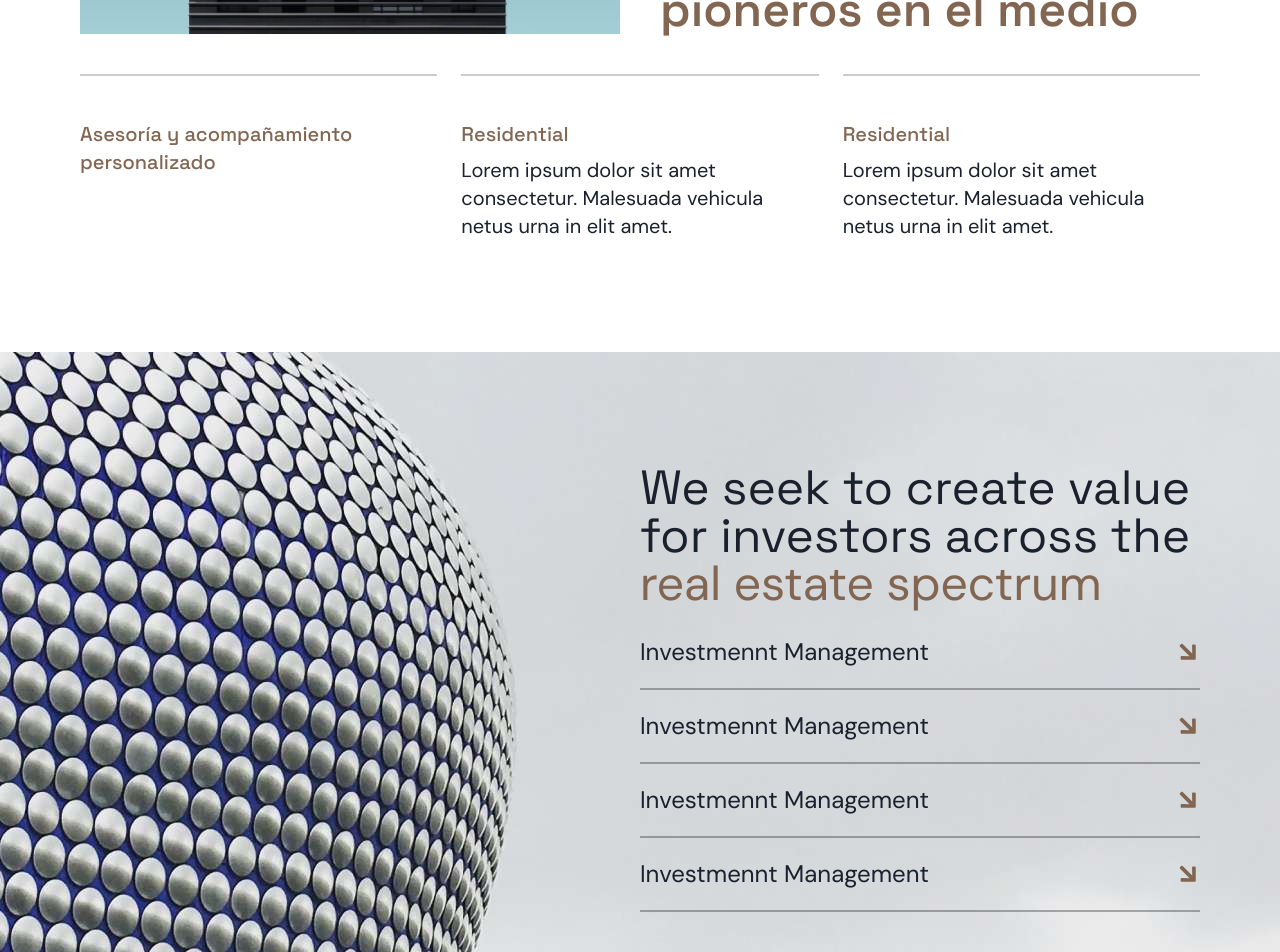
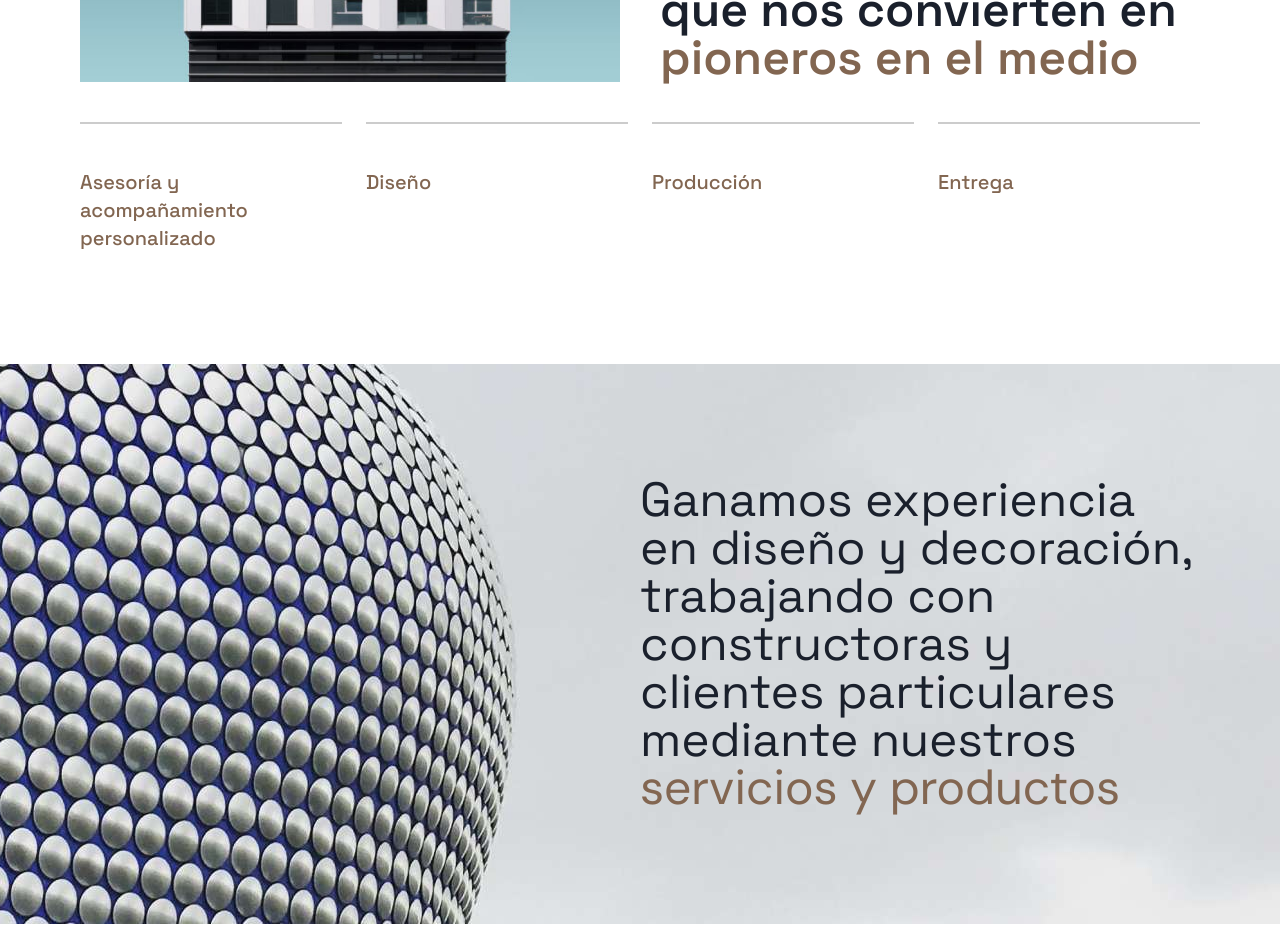
Before and after one commit to sebastianocamporoa/artifice-Project-main, a React (Vite) app: page /about in a window 1280 px wide. Shown: the part 1640-2592 px from the top of the page. Built offline with nearby package versions, Linux system fonts and the light colour scheme.

Commit message:
se termina de desarrollar la pantalla sobre nosotros

```diff
--- a/components/about-page-componenets/about.jsx
+++ b/components/about-page-componenets/about.jsx
@@ -24,7 +24,7 @@ const AboutPage = () => {
           className="flex gap-10 justify-between items-end max-md:items-center px-10 mx-auto max-md:px-5 max-md:flex-col"
         >
           <div className="text-white flex flex-col gap-8 max-md:items-center max-md:text-center">
-            <h1 className="text-5xl font-bold">Quienes somos</h1>
+            <h1 className="text-8xl font-bold">Quienes somos</h1>
             <p className="text-xl max-w-md">
               Innovación y Diseño en Cada Espacio
             </p>
@@ -154,7 +154,7 @@ const AboutPage = () => {
               </h1>
             </div>
           </motion.div>
-          <div className="we-focus-cards grid grid-cols-3 max-md:grid-cols-1 grid-rows-1 max-md:grid-rows-3 gap-6 mt-10">
+          <div className="we-focus-cards grid grid-cols-4 max-md:grid-cols-1 gap-6 mt-10">
             <motion.div
               initial="initial"
               whileInView="animate"
@@ -163,7 +163,7 @@ const AboutPage = () => {
               className="border-t-2 text-xl border-black/20 pt-4"
             >
               <h2 className="title-font mt-7  font-medium text-red-500">
-              Asesoría y acompañamiento personalizado
+                Asesoría y acompañamiento personalizado
               </h2>
             </motion.div>
             <motion.div
@@ -174,12 +174,8 @@ const AboutPage = () => {
               className="border-t-2 text-xl border-black/20 pt-4"
             >
               <h2 className="title-font mt-7  font-medium text-red-500">
-                Residential
+                Diseño
               </h2>
-              <p className="mt-2">
-                Lorem ipsum dolor sit amet consectetur. Malesuada vehicula netus
-                urna in elit amet.
-              </p>
             </motion.div>
             <motion.div
               initial="initial"
@@ -189,12 +185,19 @@ const AboutPage = () => {
               className="border-t-2 text-xl border-black/20 pt-4"
             >
               <h2 className="title-font mt-7  font-medium text-red-500">
-                Residential
+                Producción
               </h2>
-              <p className="mt-2">
-                Lorem ipsum dolor sit amet consectetur. Malesuada vehicula netus
-                urna in elit amet.
-              </p>
+            </motion.div>
+            <motion.div
+              initial="initial"
+              whileInView="animate"
+              variants={animationVariants.zoomIn}
+              viewport={{ once: true, amount: 0.2 }}
+              className="border-t-2 text-xl border-black/20 pt-4"
+            >
+              <h2 className="title-font mt-7  font-medium text-red-500">
+                Entrega
+              </h2>
             </motion.div>
           </div>
         </div>
@@ -216,55 +219,10 @@ const AboutPage = () => {
             className="w-1/2 max-lg:w-2/3 max-md:w-full"
           >
             <h1 className="text-5xl ">
-              We seek to create value for investors across the
-              <span className="text-red-500"> real estate spectrum</span>
+              Ganamos experiencia en diseño y decoración, trabajando con
+              constructoras y clientes particulares mediante nuestros
+              <span className="text-red-500"> servicios y productos</span>
             </h1>
-            <div className="flex flex-col gap-5 mt-7">
-              <div className="flex justify-between items-center border-b-2 border-black/30 pb-5 text-2xl">
-                <h2>Investmennt Management</h2>
-                <Link
-                  // to={"/blogs"}
-                  to={"/"}
-                  onClick={scrollToTop}
-                  className="text-red-500"
-                >
-                  <FaArrowRight className="rotate-45" />
-                </Link>
-              </div>
-              <div className="flex justify-between items-center border-b-2 border-black/30 pb-5 text-2xl">
-                <h2>Investmennt Management</h2>
-                <Link
-                  // to={"/blogs"}
-                  to={"/"}
-                  onClick={scrollToTop}
-                  className="text-red-500"
-                >
-                  <FaArrowRight className="rotate-45" />
-                </Link>
-              </div>
-              <div className="flex justify-between items-center border-b-2 border-black/30 pb-5 text-2xl">
-                <h2>Investmennt Management</h2>
-                <Link
-                  // to={"/blogs"}
-                  to={"/"}
-                  onClick={scrollToTop}
-                  className="text-red-500"
-                >
-                  <FaArrowRight className="rotate-45" />
-                </Link>
-              </div>
-              <div className="flex justify-between items-center border-b-2 border-black/30 pb-5 text-2xl">
-                <h2>Investmennt Management</h2>
-                <Link
-                  // to={"/blogs"}
-                  to={"/"}
-                  onClick={scrollToTop}
-                  className="text-red-500"
-                >
-                  <FaArrowRight className="rotate-45" />
-                </Link>
-              </div>
-            </div>
           </motion.div>
         </div>
       </div>
@@ -286,68 +244,26 @@ const AboutPage = () => {
               variants={animationVariants.fadeLeft}
               className="text-5xl max-md:text-4xl font-semibold"
             >
-              We use Real Estate to show our appreciation of the world.
+              Daniela Silva, nuestra fundadora
             </motion.h1>
             <motion.p
               variants={animationVariants.fadeLeft}
               className="text-2xl"
             >
-              We provide equity and debt capital globally to back projects that
-              make an impact.
+              profesional en diseño de inte riores egresada de la universidad
+              LaSalleCo llege y futura arquitecta, fundadora de Idealo Espacios
+              en 2020. Su vida siempre ha girado en torno al diseño interior y
+              la contrucción, con gustos por el color, las formas y con alto
+              potencial para crear. Constantemente trabaja por la innovación en
+              los diseños, además de la actualización de tendencias y estilos de
+              decoración.
             </motion.p>
-            <motion.div
-              variants={animationVariants.fadeLeft}
-              className="grid grid-cols-2 grid-rows-2 gap-10"
-            >
-              <div className="flex flex-col max-lg:justify-center max-lg:items-center">
-                <h2 className="title-font text-red-500 text-5xl max-md:text-4xl font-semibold">
-                  8
-                </h2>
-                <p className="text-xl">
-                  Years of seccessful experience in real estate
-                </p>
-              </div>
-              <div className="flex flex-col max-lg:justify-center max-lg:items-center">
-                <h2 className="title-font text-red-500 text-5xl max-md:text-4xl font-semibold">
-                  8
-                </h2>
-                <p className="text-xl">
-                  Years of seccessful experience in real estate
-                </p>
-              </div>
-              <div className="flex flex-col max-lg:justify-center max-lg:items-center">
-                <h2 className="title-font text-red-500 text-5xl max-md:text-4xl font-semibold">
-                  8
-                </h2>
-                <p className="text-xl">
-                  Years of seccessful experience in real estate
-                </p>
-              </div>
-              <div className="flex flex-col max-lg:justify-center max-lg:items-center">
-                <h2 className="title-font text-red-500 text-5xl max-md:text-4xl font-semibold">
-                  8
-                </h2>
-                <p className="text-xl">
-                  Years of seccessful experience in real estate
-                </p>
-              </div>
-            </motion.div>
-            <motion.div variants={animationVariants.fadeLeft}>
-              {/* <Link onClick={scrollToTop} to={"/contact"}> */}
-              <Link onClick={scrollToTop} to={"/"}>
-                <Button
-                  content={"Get In Touch"}
-                  padding={"px-6 py-3"}
-                  fontSize={"text-xl"}
-                />
-              </Link>
-            </motion.div>
           </motion.div>
           <div className="w-full max-lg:w-full h-full max-sm:max-h-[500px] ">
             <div className=" h-full w-full relative overflow-hidden rounded-lg">
               <img
-                src="/appriciation-section-image.jpg"
-                className="absolute w-full h-full object-cover object-center "
+                src="/daniela_silva.png"
+                className="absolute w-full h-full object-contain"
                 alt=""
               />
               <div className="absolute w-full h-full bg-black/50 "></div>
@@ -383,9 +299,9 @@ const AboutPage = () => {
               variants={animationVariants.zoomIn}
             >
               <ReviewCard
-                imgSrc={"/reviews/jane-cooper.jpg"}
-                title={"Jane Cooper"}
-                from={"Real Estate"}
+                imgSrc={"/daniela_silva.png"}
+                title={"empleado 1"}
+                from={"cargo 1"}
               />
             </motion.div>
             <motion.div
@@ -393,9 +309,9 @@ const AboutPage = () => {
               variants={animationVariants.zoomIn}
             >
               <ReviewCard
-                imgSrc={"/reviews/robert-fox.jpg"}
-                title={"Robert Fox"}
-                from={"Creative Director"}
+                imgSrc={"/daniela_silva.png"}
+                title={"empleado 2"}
+                from={"cargo 2"}
               />
             </motion.div>
             <motion.div
@@ -403,9 +319,9 @@ const AboutPage = () => {
               variants={animationVariants.zoomIn}
             >
               <ReviewCard
-                imgSrc={"/reviews/marvin-mckinney.jpg"}
-                title={"Marvin Mckinney"}
-                from={"CEO of Bimetrix"}
+                imgSrc={"/daniela_silva.png"}
+                title={"empleado 3"}
+                from={"cargo 3"}
               />
             </motion.div>
           </motion.div>
@@ -417,7 +333,7 @@ const AboutPage = () => {
             className="w-2/4 max-md:w-full max-md:text-center flex flex-col gap-8"
           >
             <h1 className="text-5xl max-md:text-4xl font-semibold">
-              Why do people love homyz
+              Conoce a los Expertos
             </h1>
             <div>
               <Carousel />
@@ -427,7 +343,7 @@ const AboutPage = () => {
       </div>
       {/* review section end */}
       {/* partner brand section start */}
-      <div className="bg-gray-100 border-t-2 border-black/30  border-dashed">
+      {/* <div className="bg-gray-100 border-t-2 border-black/30  border-dashed">
         <div
           style={{ maxWidth: 1200 }}
           className=" mx-auto flex max-md:flex-col justify-center items-center gap-10 p-10 max-md:px-5  "
@@ -451,7 +367,7 @@ const AboutPage = () => {
             })}
           </motion.div>
         </div>
-      </div>
+      </div> */}
       {/* partner brand section end */}
     </>
   );
--- a/components/home-page-components/homePage.jsx
+++ b/components/home-page-components/homePage.jsx
@@ -15,6 +15,7 @@ import { Link, useNavigate } from "react-router-dom";
 import { scrollToTop } from "../../constants/scrollToTop";
 import { partnerBrands } from "../../constants/partnerBrands";
 import { useToast } from "@chakra-ui/react";
+import { useEffect } from "react";
 
 const HomePage = () => {
   const navigate = useNavigate();
@@ -31,6 +32,10 @@ const HomePage = () => {
       },
     });
   };
+
+  useEffect(() => {
+    document.title = "Artifice";
+  }, []);
   return (
     <div className=" w-full overflow-hidden">
       <div className="flex bg-[url('/hero-bg-image.jpg')] pt-36 pb-20 bg-center bg-no-repeat bg-cover backdrop-darken-[.3]">
```
Also changed, not shown: components/home-page-components/carousel.jsx (+9 -12 lines).
